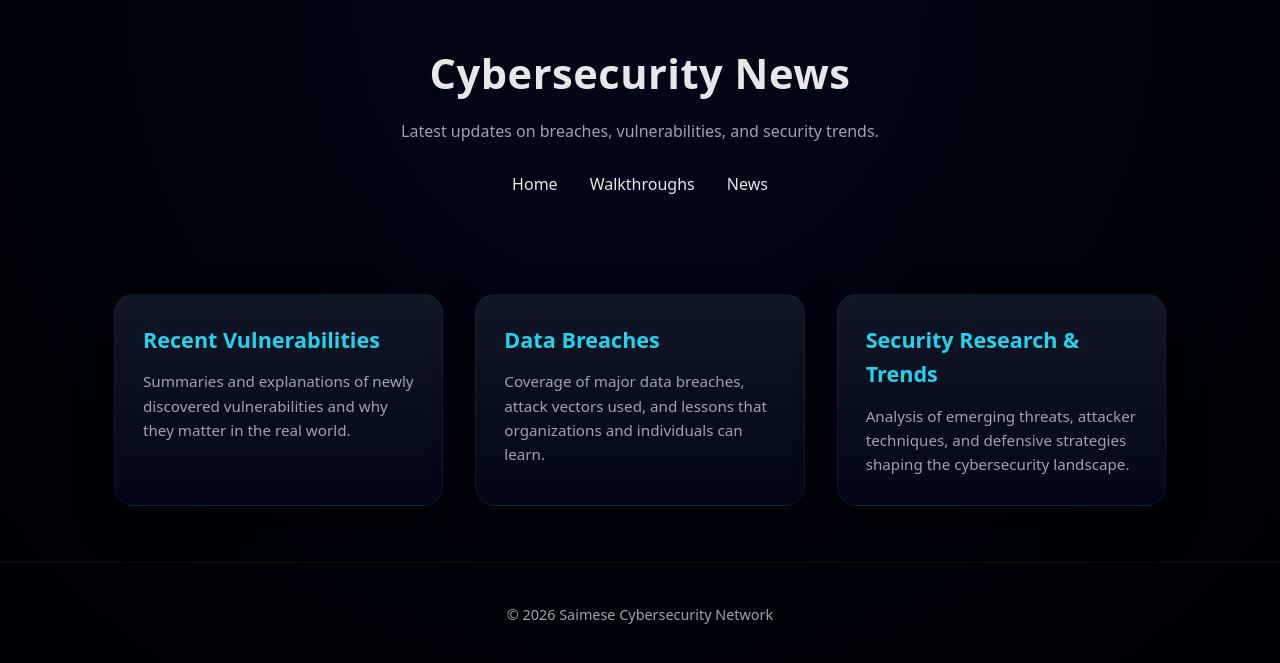
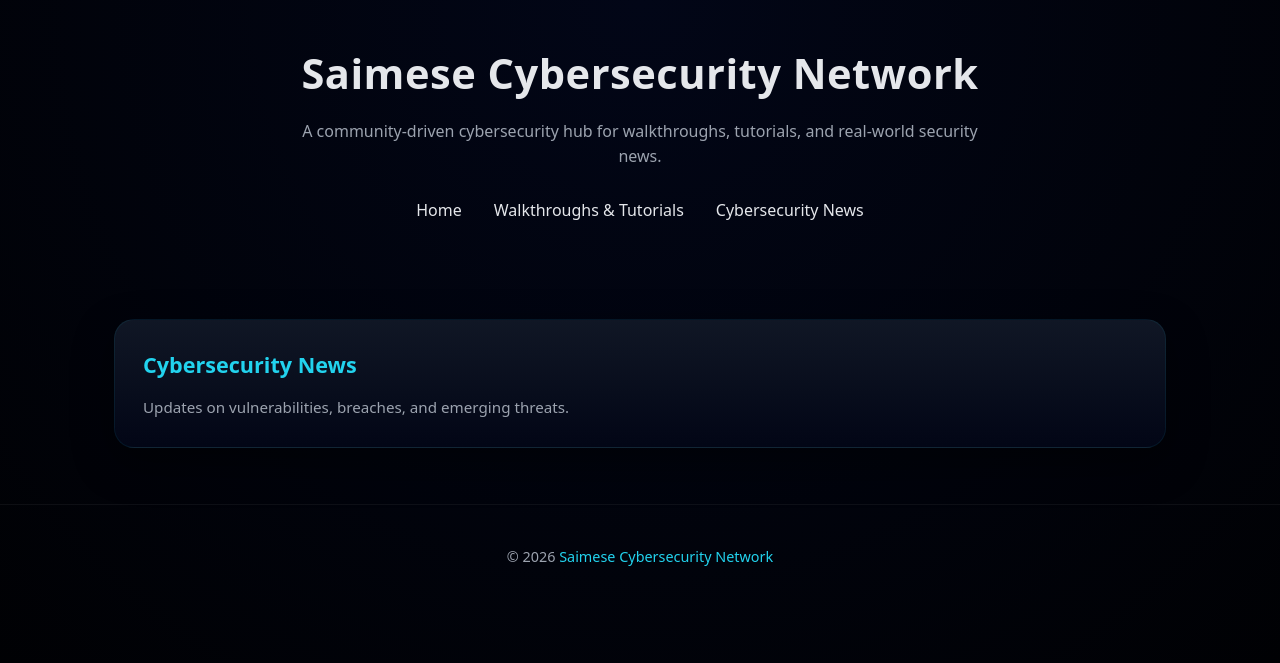
Before and after one commit to Saimese/Saimese-Cybersecurity-Network, a Jekyll site: the page built from news.html, in a window 1280 px wide. Shown: the top 663 px of the page. Built offline with Jekyll 4.4.1, drawn with Linux system fonts in a browser that asks for light colours.

Commit message:
Refactor news.html for new layout and content
Updated news.html to use a new layout and title. Added a section for Cybersecurity News.

```diff
--- a/news.html
+++ b/news.html
@@ -1,50 +1,11 @@
-<!DOCTYPE html>
-<html lang="en">
-<head>
-  <meta charset="UTF-8" />
-  <meta name="viewport" content="width=device-width, initial-scale=1.0" />
-  <title>Cybersecurity News | Saimese Cybersecurity Network</title>
-  <link rel="stylesheet" href="style.css">
-</head>
-<body>
-  <header>
-    <h1>Cybersecurity News</h1>
-    <p>Latest updates on breaches, vulnerabilities, and security trends.</p>
-    <nav>
-      <a href="index.html">Home</a>
-      <a href="walkthroughs.html">Walkthroughs</a>
-      <a href="news.html">News</a>
-    </nav>
-  </header>
+---
+layout: default
+title: News
+---
 
-  <main>
-    <section class="card">
-      <h2>Recent Vulnerabilities</h2>
-      <p>
-        Summaries and explanations of newly discovered vulnerabilities and why
-        they matter in the real world.
-      </p>
-    </section>
-
-    <section class="card">
-      <h2>Data Breaches</h2>
-      <p>
-        Coverage of major data breaches, attack vectors used, and lessons that
-        organizations and individuals can learn.
-      </p>
-    </section>
-
-    <section class="card">
-      <h2>Security Research & Trends</h2>
-      <p>
-        Analysis of emerging threats, attacker techniques, and defensive
-        strategies shaping the cybersecurity landscape.
-      </p>
-    </section>
-  </main>
-
-  <footer>
-    <p>© 2026 Saimese Cybersecurity Network</p>
-  </footer>
-</body>
-</html>
+<section class="card">
+  <h2>Cybersecurity News</h2>
+  <p>
+    Updates on vulnerabilities, breaches, and emerging threats.
+  </p>
+</section>
```
